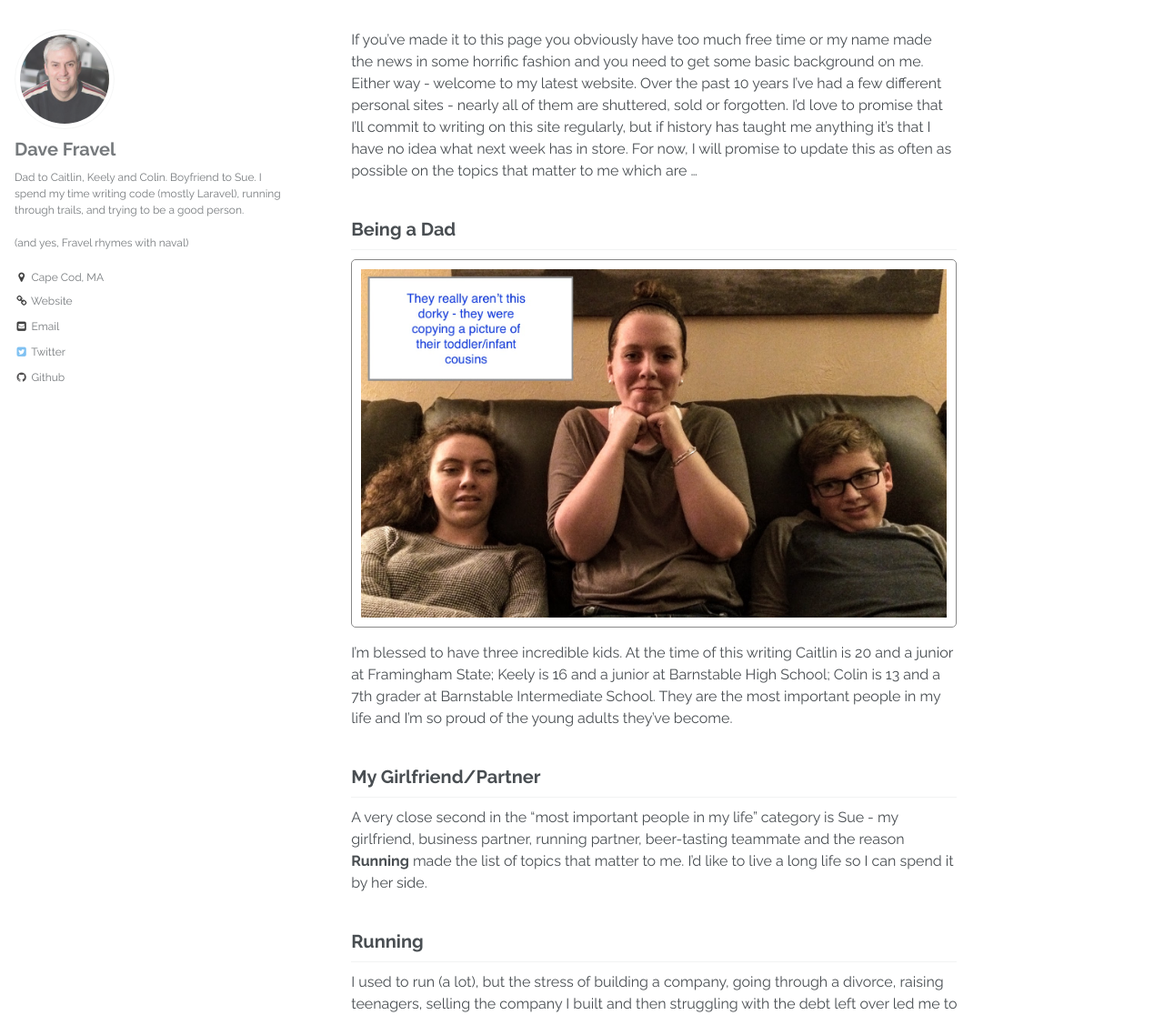
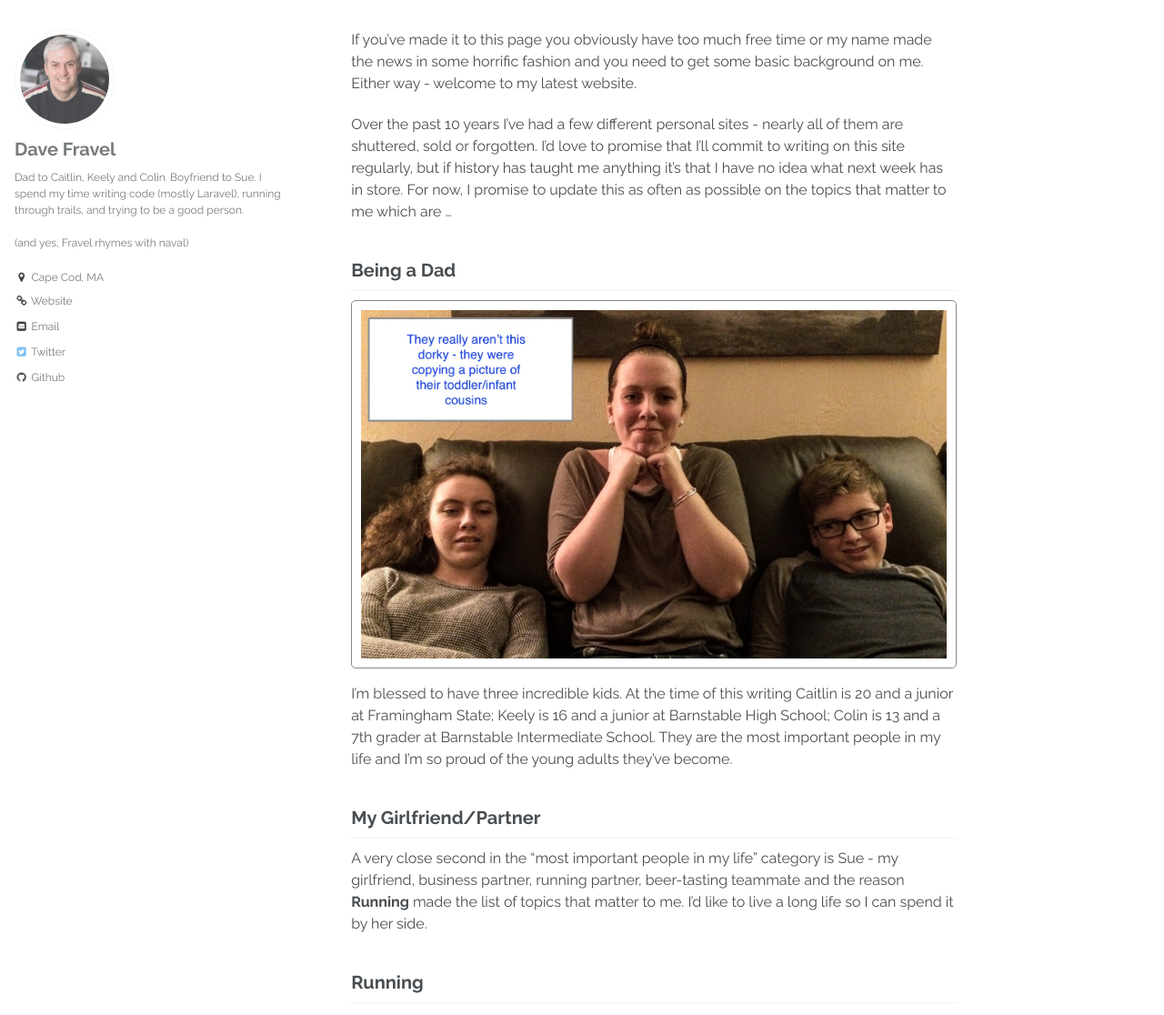
Before and after one commit to dfravel/dfravel.github.io, a Jekyll site: the page built from _pages/about.md, in a window 1280 px wide and 1400 px high. Shown: the part 284-1400 px from the top of the window at 91% size. Built offline with Jekyll 4.4.1, drawn with Linux system fonts in a browser that asks for light colours; comment, search, counter and statistics services are not loaded; some of the changed text lies outside the part shown.

Commit message:
Updated About Me

```diff
--- a/_pages/about.md
+++ b/_pages/about.md
@@ -10,7 +10,9 @@ date: 2016-11-12
 modified: 2016-11-19
 ---
 
-If you've made it to this page you obviously have too much free time or my name made the news in some horrific fashion and you need to get some basic background on me. Either way - welcome to my latest website. Over the past 10 years I've had a few different personal sites - nearly all of them are shuttered, sold or forgotten. I'd love to promise that I'll commit to writing on this site regularly, but if history has taught me anything it's that I have no idea what next week has in store. For now, I will promise to update this as often as possible on the topics that matter to me which are ...
+If you've made it to this page you obviously have too much free time or my name made the news in some horrific fashion and you need to get some basic background on me. Either way - welcome to my latest website.
+
+Over the past 10 years I've had a few different personal sites - nearly all of them are shuttered, sold or forgotten. I'd love to promise that I'll commit to writing on this site regularly, but if history has taught me anything it's that I have no idea what next week has in store. For now, I  promise to update this as often as possible on the topics that matter to me which are ...
 
 ## Being a Dad
 ![Keely, Caitlin and Colin](/assets/images/dorks.JPG){: .content-image}
@@ -20,7 +22,7 @@ I'm blessed to have three incredible kids. At the time of this writing Caitlin i
 A very close second in the "most important people in my life" category is Sue - my girlfriend, business partner, running partner, beer-tasting teammate and the reason **Running** made the list of topics that matter to me. I'd like to live a long life so I can spend it by her side.
 
 ## Running
-I used to run (a lot), but the stress of building a company, going through a divorce, raising teenagers, selling the company I built and then struggling with the debt left over led me to the mindset that I didn't have any time to run. I needed to be working or raising the kids. There was no time for me. The weight piled on and the mental health slid to dark places. At my annual Doctor's visit this June, my primary care physician went through my weight history (I've been a patient since 2007). He was concerned with the upward trend, but I was more concerned because his office scale is broken. My weight was actually 20lbs higher than his records indicated. It was time for a change. It was time to start running again. It will take a long time to get back to 50 miles a week, and probably longer to consider running another marathon, but for now I'm enjoying the feeling that comes with running 4-5 days/week .... even if my pace is 2 minutes (ok, 3 minutes) slower than it was 10 years ago.
+I used to run (a lot), but the stress of building a company, going through a divorce, raising teenagers, selling the company I built and then struggling with the remaining debt forced me into the toxic mindset of "I have no time for myself. I need to be working or raising the kids." There was no time for me. The weight piled on and the mental health slid to dark places. At my annual Doctor's visit this June, my primary care physician went through my weight history (I've been a patient since 2007). He was concerned with the upward trend, but I was more concerned because his office scale is broken. My weight was actually 20lbs higher than his records indicated. It was time for a change. It was time to start running again. It will take a long time to get back to 50 miles a week, and probably longer to consider running another marathon, but for now I'm enjoying the feeling that comes with running 4-5 days/week .... even if my pace is 2 minutes (ok, 3 minutes) slower than it was 10 years ago.
 
 ## My Job
 I spent seven years building 20Mile Technologies. Through most of those seven years other people did the software development and I handled sales and administration. That changed in 2013 - I sold the company and co-founded [bluegear labs](http://bluegear.io) with Sue. After a slow start where we supported old ExpressionEngine sites, built WordPress sites and maintained a couple of legacy applications we've finally turned the corner and are developing large web applications. Sure, we still support EE, WordPress and a few other custom CMS platforms, but the bulk of our time is spent developing brand new applications. We write nearly all of them in [Laravel](http://laravel.com) - quite possibly the most elegant framework I've ever worked with.
```
